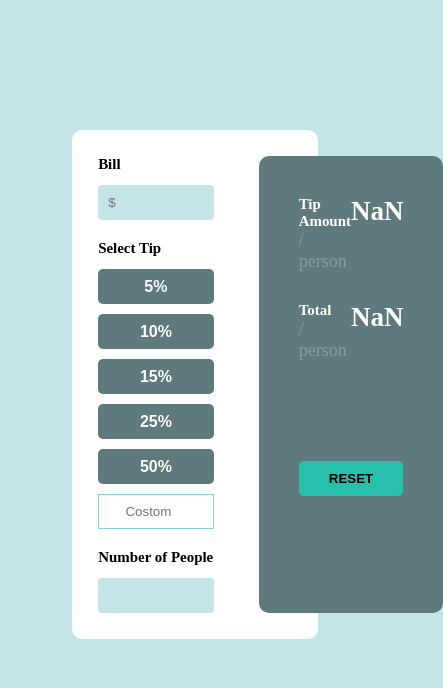
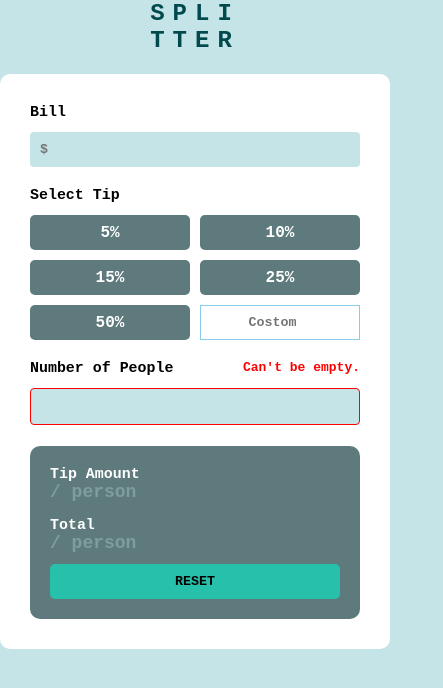
Before and after one commit to dharmendra1104/Tip-calculator-app-, a plain HTML site: page index.html in a window 390 px wide. Both pictures are taken after a click on the button "5%". Shown: the whole page, 443 px wide, since content can reach past the window. Drawn offline with Linux system fonts and the light colour scheme.

Commit message:
added error functionality

```diff
--- a/index.html
+++ b/index.html
@@ -13,6 +13,10 @@
 
 <body>
   <section>
+    <div class="title">
+      <h1>SPLI</h1>
+      <h1>TTER</h1>
+    </div>
     <div class="main">
       <div class="box box-1">
         <div class="bill">
@@ -31,7 +35,7 @@
           </div>
         </div>
         <div class="bill">
-          <h5>Number of People</h5>
+          <div class="alert-box"><h5>Number of People</h5><span class="alert"></span></div>
           <input type="number" class="people" name="people" placeholder="">
         </div>
       </div>
--- a/index.js
+++ b/index.js
@@ -5,23 +5,24 @@ let totslAmount = document.querySelector(".totslAmount");
 let numberOfperson = document.querySelector(".people");
 let custom = document.getElementById("custom");
 let reset = document.querySelector(".reset")
+let alert1=document.querySelector(".alert")
 
 // let bilamount = billinput.addEventListener('keyup', () => {
 //     const amount = billinput.value
 //     console.log(amount)
 // })
 
-tipsbutton.forEach(button => {
-    button.addEventListener('click', () => {
-        const buttonText = button.textContent;
-        const percentage = parseFloat(buttonText) / 100;
-        const tipValue = parseFloat(billinput.value) * percentage;
-        const total = (+(billinput.value) + +(tipValue.toFixed(2))) / numberOfperson.value
-        totslAmount.innerHTML = total
-        tipsAmount.innerHTML = tipValue.toFixed(2);
-        console.log(tipValue.toFixed(2))
-    });
-});
+// tipsbutton.forEach(button => {
+//     button.addEventListener('click', () => {
+//         const buttonText = button.textContent;
+//         const percentage = parseFloat(buttonText) / 100;
+//         const tipValue = parseFloat(billinput.value) * percentage;
+//         const total = (+(billinput.value) + +(tipValue.toFixed(2))) / numberOfperson.value
+//         totslAmount.innerHTML = total
+//         tipsAmount.innerHTML = tipValue.toFixed(2);
+//         console.log(tipValue.toFixed(2))
+//     });
+// });
 
 reset.addEventListener('click',()=>{
     totslAmount.innerHTML=''
@@ -32,12 +33,51 @@ reset.addEventListener('click',()=>{
     console.log('hello');
 })
 
-custom.addEventListener('keyup',()=>{
-    const input=custom.value
+// custom.addEventListener('keyup',()=>{
+//     const input=custom.value
+//     const percentage = parseFloat(input) / 100;
+//     const tipValue = parseFloat(billinput.value) * percentage;
+//     const total = (+(billinput.value) + +(tipValue.toFixed(2))) / numberOfperson.value
+//     totslAmount.innerHTML = total
+//     tipsAmount.innerHTML = tipValue.toFixed(2);
+//     console.log(tipValue.toFixed(2))
+// })
+
+
+
+
+
+tipsbutton.forEach(button => {
+    button.addEventListener('click', () => {
+        const buttonText = button.textContent;
+        const percentage = parseFloat(buttonText) / 100;
+        const tipValue = parseFloat(billinput.value) * percentage;
+
+        if (numberOfperson.value === '') {
+            numberOfperson.style.border = "1px solid red";
+            alert1.innerHTML=`Can't be empty.`;
+            return; // Stop further execution
+        }
+
+        const total = (parseFloat(billinput.value) + tipValue) / parseFloat(numberOfperson.value);
+        totslAmount.innerHTML = total.toFixed(2);
+        tipsAmount.innerHTML = tipValue.toFixed(2);
+    });
+});
+
+custom.addEventListener('keyup', () => {
+    const input = custom.value;
     const percentage = parseFloat(input) / 100;
     const tipValue = parseFloat(billinput.value) * percentage;
-    const total = (+(billinput.value) + +(tipValue.toFixed(2))) / numberOfperson.value
-    totslAmount.innerHTML = total
+
+    if (numberOfperson.value === '') {
+        // alert('Please enter the number of people.');
+        numberOfperson.style.border = "1px solid red";
+        alert1.innerHTML=`Can't be empty.`;
+        return; // Stop further execution
+    }
+
+    const total = (parseFloat(billinput.value) + tipValue) / parseFloat(numberOfperson.value);
+    totslAmount.innerHTML = total.toFixed(2);
     tipsAmount.innerHTML = tipValue.toFixed(2);
-    console.log(tipValue.toFixed(2))
-})
+});
--- a/style.css
+++ b/style.css
@@ -1,27 +1,42 @@
-*{
+* {
     margin: 0;
     padding: 0;
     box-sizing: border-box;
+    font-family: "Space Mono", monospace;
+    font-weight: 700;
+    font-style: normal;
+
 }
 
-body{
+body {
     display: flex;
+    flex-direction: column;
     justify-content: center;
     align-items: center;
-    background-color:  hsl(185, 41%, 84%);
+    background-color: hsl(185, 41%, 84%);
 }
-section{
-    margin: 130px;
-    background-color:;
+
+.title {
+    letter-spacing: 8px;
+    color: hsl(183, 100%, 15%);
+    font-weight: 800;
+}
+
+section {
+    margin: 50px;
+    background-color: ;
     width: 70%;
     /* height: 400px; */
     display: flex;
+    flex-direction: column;
+    gap: 20px;
     border-radius: 10px;
     justify-content: center;
     align-items: center;
 }
 
-.main{
+
+.main {
     /* height: 90%; */
     width: 90%;
     display: grid;
@@ -32,19 +47,19 @@ section{
     padding: 16px
 }
 
-.box{
+.box {
     font-size: 18px;
     border-radius: 10px;
     margin: 10px;
 }
 
-.box-1{
+.box-1 {
     display: flex;
     flex-direction: column;
     gap: 20px;
 }
 
-.bill input{
+.bill input {
     margin-top: 12px;
     padding: 10px;
     width: 100%;
@@ -53,7 +68,7 @@ section{
     background-color: hsl(185, 41%, 84%);
 }
 
-.btns{
+.btns {
     margin-top: 12px;
     width: 100%;
     /* height: 80px; */
@@ -65,7 +80,7 @@ section{
 
 }
 
-.btns button{
+.btns button {
     border-radius: 5px;
     font-size: 16px;
     font-weight: 700;
@@ -74,20 +89,20 @@ section{
     width: 115.5px;
     /* padding : 10px; */
     color: #fff;
-    background-color:  hsl(186, 14%, 43%);
+    background-color: hsl(186, 14%, 43%);
 }
 
-button:hover{
+button:hover {
     background-color: hsl(172, 67%, 45%);
     transition: all .5s;
     cursor: pointer;
 }
 
-.btns.Custom{
+.btns.Custom {
     background-color: hsl(185, 41%, 84%);
 }
 
-.Custom input{
+.Custom input {
     width: 100%;
     padding: 9px;
     text-align: center;
@@ -97,19 +112,19 @@ button:hover{
     border: 1px solid skyblue;
 }
 
-.box-2{
+.box-2 {
     background-color: hsl(186, 14%, 43%);
     color: #fff;
 }
 
-.main1{
+.main1 {
     padding: 40px;
     display: flex;
     flex-direction: column;
     gap: 100px;
 }
 
-.main1 button{
+.main1 button {
     padding: 10px;
     border: none;
     border-radius: 5px;
@@ -117,16 +132,74 @@ button:hover{
     font-weight: 800;
 }
 
-.main p{
+.main p {
     color: hsl(184, 14%, 56%);
 }
-.output{
+
+.output {
     display: flex;
     flex-direction: column;
     gap: 30px;
 }
 
-.in{
+.in {
     display: flex;
     justify-content: space-between;
 }
+
+.alert-box{
+    display: flex;
+    justify-content: space-between;
+  }
+
+  .alert{
+      color: red;
+      font-size: 13px;
+  }
+
+
+@media screen and (max-width: 780px) {
+
+    .btns button {
+        width: 160px;
+    }
+
+    section {
+        width: 100%;
+        margin: 0;
+    }
+
+    .main {
+        width: 100%;
+        grid-template-columns: 1fr;
+        gap: 10px;
+        padding: 20px;
+    }
+
+    .main1 {
+        height: 10px;
+        padding: 20px;
+    }
+
+    .box {
+        font-size: 18px;
+        font-weight: 1000;
+        border-radius: 10px;
+        margin: 10px;
+    }
+
+    .box-2 {
+        margin-top: 1px;
+    }
+
+    .main1 {
+        height: 20%;
+        gap: 11px;
+    }
+
+    .output {
+        gap: 15px;
+    }
+
+
+}
```
Also changed, not shown: 2 other files.
